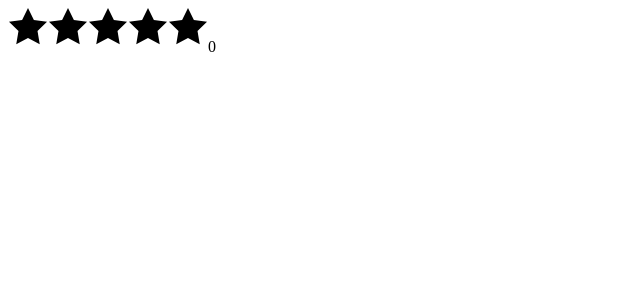
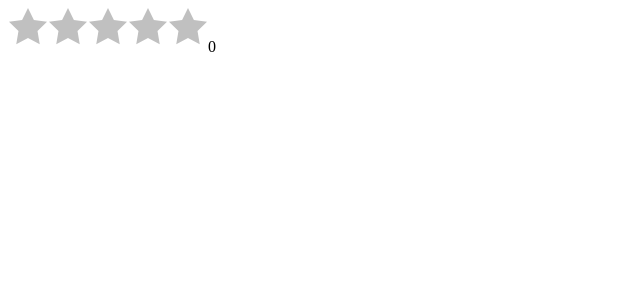
Before and after one commit to kousei1015/react-star-rating-component, a React (Vite) app: page / in a window 1280 px wide. Shown: the top 300 px of the page, without its empty margins (0-640 px from the left). Built offline with nearby package versions, Linux system fonts and the light colour scheme.

Commit message:
change: デフォルトのカラー(emptyColorとfillColor)を変更しました

```diff
--- a/src/StarRating.tsx
+++ b/src/StarRating.tsx
@@ -8,8 +8,8 @@ const StarRating = ({
   readonly = false,
   initialRate,
   starSize = 40,
-  emptyColor = "black",
-  fillColor = "yellow",
+  emptyColor = "silver",
+  fillColor = "gold",
   hoverable = false,
 }: {
   starsNumber?: number;
@@ -122,7 +122,7 @@ const StarRating = ({
         className={styles.star}
         style={readonly ? { cursor: "default" } : { cursor: "pointer" }}
       >
-        <span style={{ color: "rgb(204, 204, 204)" }}>
+        <span style={{ color: "silver" }}>
           {[...Array(starsNumber)].map((_, index) => (
             <svg
               key={index}
```
